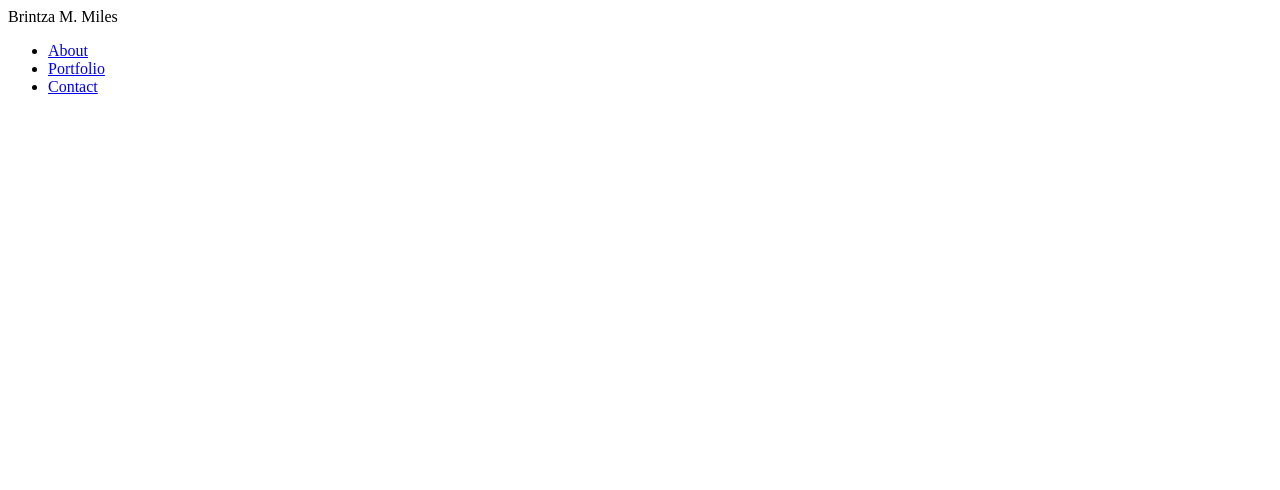
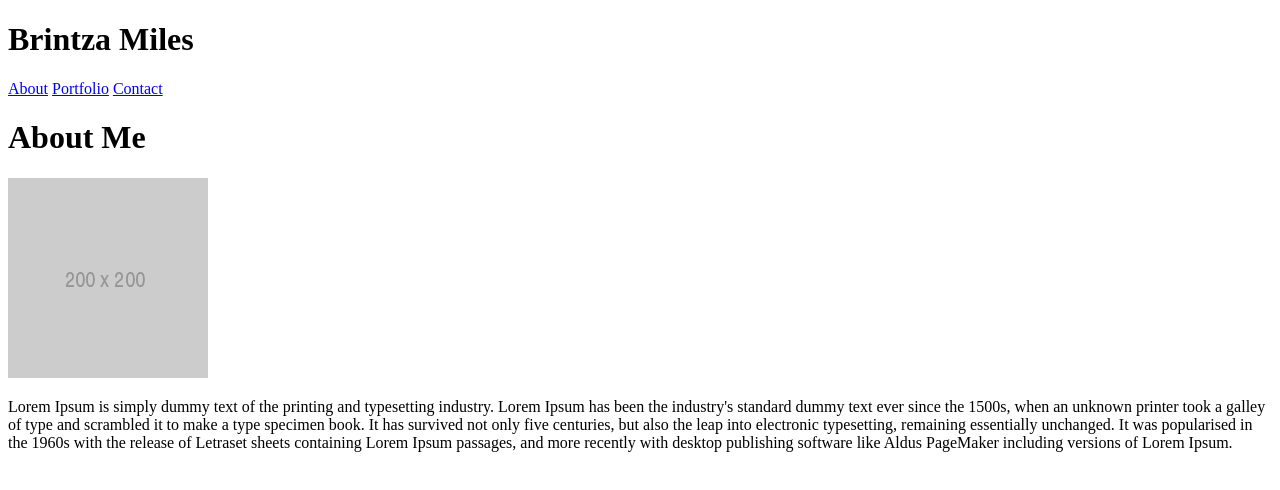
Before and after one commit to brintzamiles/Basic-Portfolio, a plain HTML site: page index.html in a window 1280 px wide. Drawn offline with Linux system fonts and the light colour scheme.

Commit message:
index.html v2

```diff
--- a/index.html
+++ b/index.html
@@ -1,28 +1,56 @@
-<!doctype: <!DOCTYPE html>
-<html lan="en">
+<!DOCTYPE html>
+<html lang="en">
 <head>
     <meta charset="utf-8" />
     <meta http-equiv="X-UA-Compatible" content="IE=edge">
     <title>Brintza Miles</title>
     <meta name="viewport" content="width=device-width, initial-scale=1">
-    <link rel="stylesheet" type="text/css" media="screen" href="../assets/css/style.css" />
+    <link rel="stylesheet" type="text/css" media="screen" href="assets/css/style.css"/>
 
 </head>
 <body>
     <header>
-		<div class="container">
-			<div class="name">
-				<div class="prettyname">Brintza M. Miles</div>
-			</div>
-            <nav class = "navbar">
-                <ul>
-                    <li><a href="#" class ="active">About</a></li>
-                    <li><a href = "portfolio.html">Portfolio</a></li>
-                    <li><a href = "contact.html">Contact</a></li>
-                </ul>
-        		</div>
+	    <div class="container01">
+
+            <div class="logo">
+                <h1>Brintza Miles</h1>
+            </div>
+
+            <div class="topnav">
+                <a class="active" href="#about">About</a>
+                <a href="#portfolio">Portfolio</a>
+                <a href="#contact">Contact</a>
+            </div>
+        </div>
     </header>
 
-    <div class=""
+    <div class="container02">
+
+            <div class="about-me">
+                <h1>About Me</h1>
+            </div>
+
+            <img id="bio-image" src="assets/images/200x200.png" alt="Brintza Miles">
+
+            <div class = "about-me-txt">
+                <p>Lorem Ipsum is simply dummy text of the printing and typesetting industry. Lorem Ipsum has been the industry's standard dummy text ever since the 1500s, when an unknown printer took a galley of type and scrambled it to make a type specimen book. It has survived not only five centuries, but also the leap into electronic typesetting, remaining essentially unchanged. It was popularised in the 1960s with the release of Letraset sheets containing Lorem Ipsum passages, and more recently with desktop publishing software like Aldus PageMaker including versions of Lorem Ipsum.</p>
+            </div>
+
+    </div>
+
+
+    <div class="container03">
+
+
+    </div>
+
+
+
+
+
+
+
+
+
 </body>
 </html>
```
Also changed, not shown: assets/images/200x200.png (added), 1 other file.
